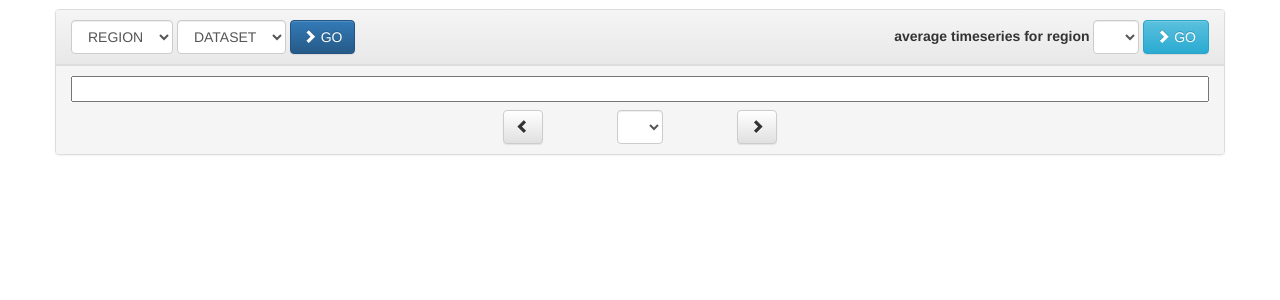
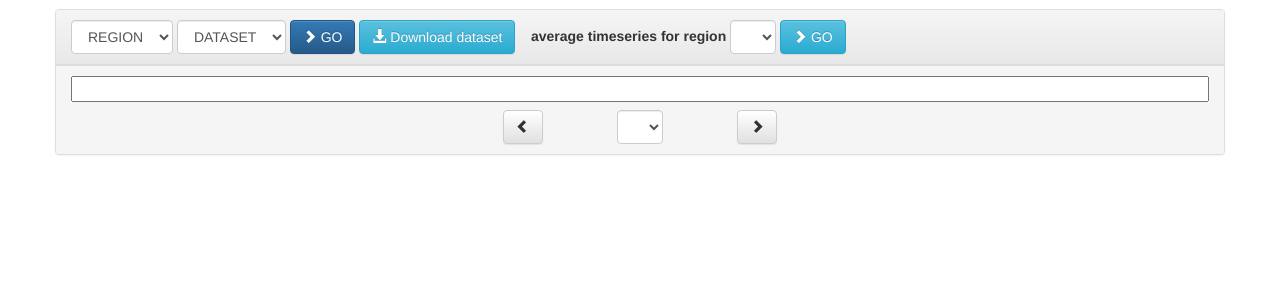
Before and after one commit to TUW-GEO/poets, a Flask app: template poets/web/templates/app.html in a window 1280 px wide. Shown: the part 51-351 px from the top of the page. Run offline with Flask 2, Linux system fonts and the light colour scheme; the template is opened without the code that fills it, so the values that code supplies are empty; some libraries are stand-ins or nearby versions.

Commit message:
add option to download complete dataset

```diff
--- a/poets/web/app.py
+++ b/poets/web/app.py
@@ -35,8 +35,9 @@
 from cStringIO import StringIO
 import os
 import json
-from flask import Flask, render_template, jsonify, make_response
+from flask import Flask, render_template, jsonify, make_response, send_from_directory
 from flask.ext.cors import CORS
+from netCDF4 import Dataset
 import numpy as np
 import pandas as pd
 from poets.timedate.dateindex import get_dtindex
@@ -461,6 +462,39 @@ def download_ts_avg(**kwargs):
     return response
 
 
+@app.route('/_download_nc/<reg>&<var>', methods=['GET', 'POST'])
+def download_nc(**kwargs):
+    if 'reg' in kwargs:
+        region = kwargs['reg']
+    else:
+        region = p.regions[0]
+
+    if 'var' in kwargs:
+        variable = kwargs['var']
+        for src in p.sources.keys():
+            if variable in p.sources[src].get_variables():
+                source = p.sources[src]
+    else:
+        source = p.sources.keys()[0]
+        variable = src.get_variables()[0]
+
+    src_file = source.src_file[region]
+
+    fname = os.path.split(src_file)[1]
+
+    statinfo = os.stat(src_file)
+
+    response = make_response(open(src_file).read())
+    response.headers['Content-Description'] = 'File Transfer'
+    response.headers['Cache-Control'] = 'no-cache'
+    response.headers['Content-Type'] = 'application/octet-stream'
+    response.headers['Content-Disposition'] = 'attachment; filename=%s' % fname
+    response.headers['Content-Length'] = statinfo.st_size
+    response.headers['X-Accel-Redirect'] = src_file
+
+    return response
+
+
 @app.route('/_rimg/<reg>&<src>&<var>&<idx>', methods=['GET', 'POST'])
 def request_image(**kwargs):
     """
--- a/poets/web/static/js/poets.js
+++ b/poets/web/static/js/poets.js
@@ -6,7 +6,7 @@ function poetsViewer(div, host, port, url) {
 	}
 }
 
-poetsViewer.prototype.initLink = function(path) {
+poetsViewer.prototype.initLink = function(path, target) {
     sel_reg = $("#region").val();
     sel_var = $("#dataset").val();
     if(sel_var == null) {
@@ -26,8 +26,7 @@ poetsViewer.prototype.initLink = function(path) {
     	}
     	url += segments[i]+"/"
     }
-    $("#go").attr('href', url+link);
-
+    $("#"+target).attr('href', url+link);
 }
 
 poetsViewer.prototype.trimSlash = function(str) {
@@ -40,11 +39,14 @@ poetsViewer.prototype.trimSlash = function(str) {
 poetsViewer.prototype.enableGo = function() {
     if ($("#region").val() == '') {
         $("#go").attr('disabled', 'disabled');
+        $("#ncdown").attr('disabled', 'disabled');
     }
     else if ($("#dataset").val() == '') {
     	$("#go").attr('disabled', 'disabled');
+    	$("#ncdown").attr('disabled', 'disabled');
     } else {
         $("#go").removeAttr('disabled');
+        $("#ncdown").removeAttr('disabled');
     }
 }
 
--- a/poets/web/templates/app.html
+++ b/poets/web/templates/app.html
@@ -98,6 +98,9 @@ $(document).ready(function () {
 	ts.setVarSelect();
 	ts.enableButtons({{max}}, {{max}});
 
+
+    ts.initLink('/_download_nc'+path, 'ncdown')
+
 	// LOAD IMAGE =============================================================
 	function loadImg() {
 		if(typeof image != 'undefined') {
@@ -180,12 +183,14 @@ $(document).ready(function () {
 
     $("#region").change(function() {
     	ts.setVarSelect();
-        ts.initLink(path);
+        ts.initLink(path, 'go');
+        ts.initLink('/_download_nc'+path, 'ncdown')
         ts.enableGo();
     });
 
     $("#dataset").change(function() {
-        ts.initLink(path);
+        ts.initLink(path, 'go');
+        ts.initLink('/_download_nc'+path, 'ncdown')
         ts.enableGo();
     });
 
@@ -231,11 +236,18 @@ $(document).ready(function () {
 	        <a href='' class='btn btn-primary' id="go">
 	           <span class="glyphicon glyphicon-chevron-right"></span> GO
 	        </a>
+	        <div class="form-group">
+	           <a href='' id="ncdown" class="btn btn-info">
+	               <span class="glyphicon glyphicon-download-alt"> </span> Download dataset
+	           </a>
+	        </div>
 	        <input id="source" type="hidden" value="{{ source }}" />
 	        <input id="lon" type="hidden" />
 	        <input id="lat" type="hidden" />
 	        {% if subregions != None %}
-		        <div class="form-group" style="float:right;">
+	           <div class="form-group">&nbsp;&nbsp;
+	           </div>
+		        <div class="form-group">
 	                <label for="subregion">average timeseries for region</label>
 	                <select class="form-control" id="subregion">
 	                   {% for sreg in subregions %}
--- a/poets/web/templates/index.html
+++ b/poets/web/templates/index.html
@@ -20,11 +20,11 @@ $(document).ready(function () {
 
     $("#region").change(function() {
     	ts.setVarSelect();
-        ts.initLink(path);
+        ts.initLink(path, 'go');
         enableGo();
     });
     $("#dataset").change(function() {
-        ts.initLink(path);
+        ts.initLink(path, 'go');
         enableGo();
     });
 
```
